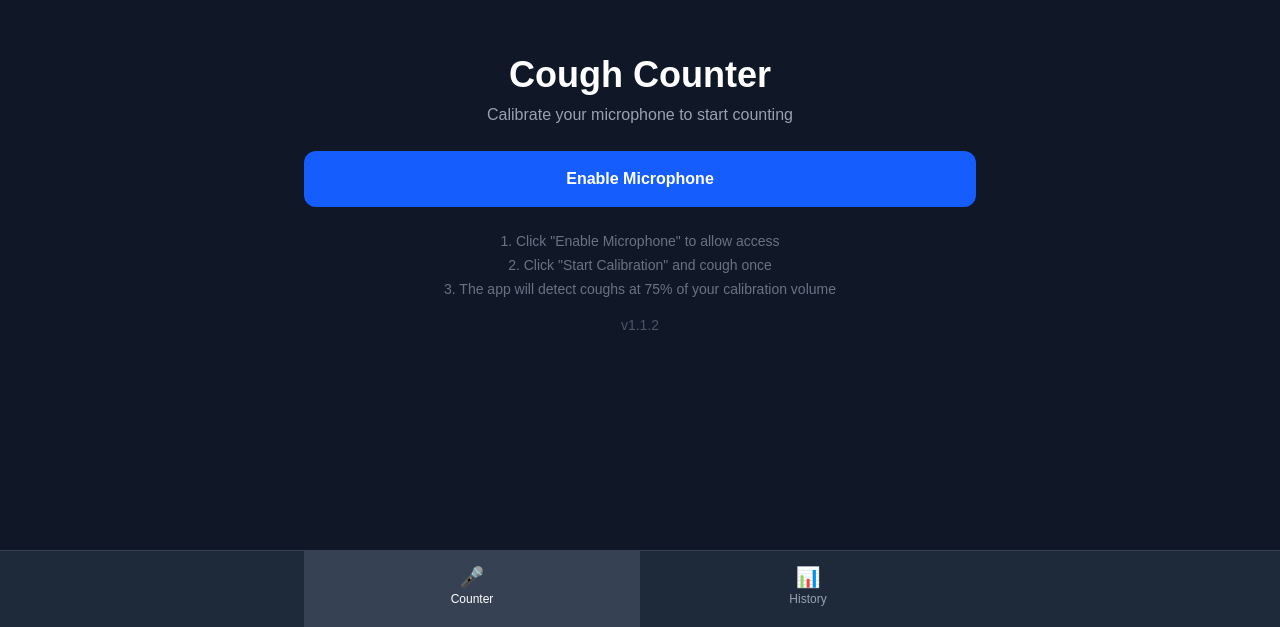
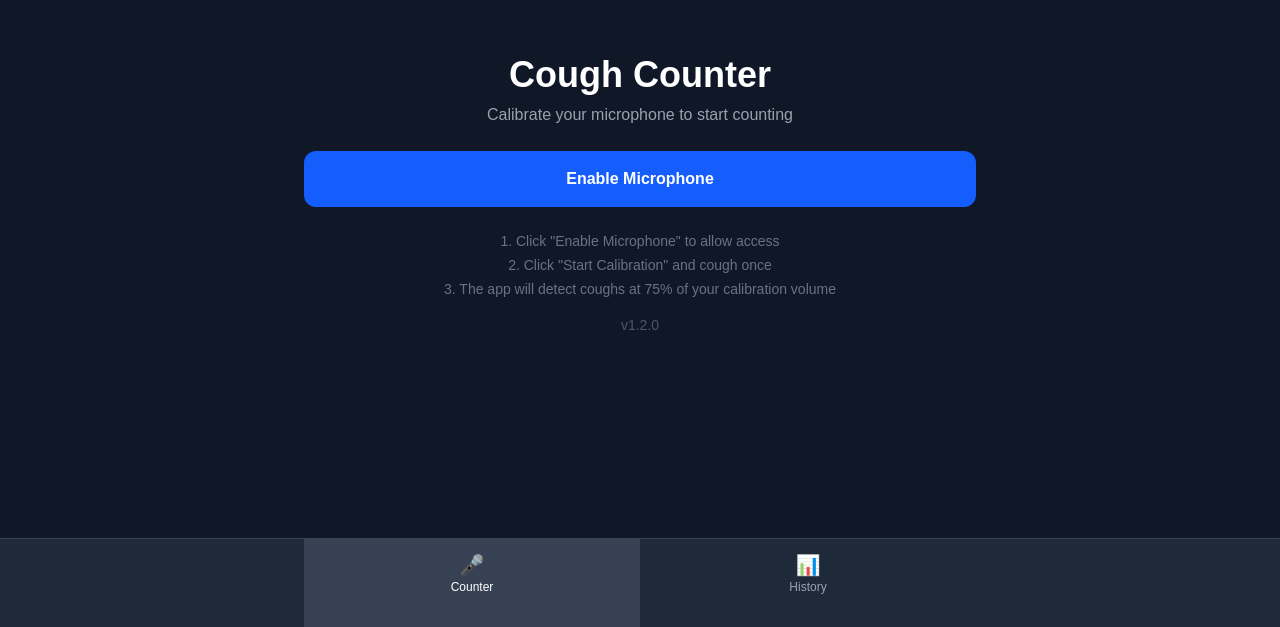
Before and after one commit to DipFlip/cough-counter, a Next.js app: page / in a window 1280 px wide. Shown: the part 173-800 px from the top of the page. Built offline with nearby package versions, Linux system fonts and the light colour scheme.

Commit message:
Increase bottom nav padding (v1.2.0)

```diff
--- a/app/history/page.tsx
+++ b/app/history/page.tsx
@@ -77,14 +77,14 @@ export default function HistoryPage() {
         <div className="max-w-2xl mx-auto flex">
           <Link
             href="/"
-            className="flex-1 pt-3 pb-5 text-center text-gray-400 hover:text-white transition-colors"
+            className="flex-1 pt-3 pb-8 text-center text-gray-400 hover:text-white transition-colors"
           >
             <div className="text-xl">🎤</div>
             <div className="text-xs">Counter</div>
           </Link>
           <Link
             href="/history"
-            className="flex-1 pt-3 pb-5 text-center text-white bg-gray-700"
+            className="flex-1 pt-3 pb-8 text-center text-white bg-gray-700"
           >
             <div className="text-xl">📊</div>
             <div className="text-xs">History</div>
--- a/app/page.tsx
+++ b/app/page.tsx
@@ -273,14 +273,14 @@ export default function Home() {
         <div className="max-w-2xl mx-auto flex">
           <Link
             href="/"
-            className="flex-1 pt-3 pb-5 text-center text-white bg-gray-700"
+            className="flex-1 pt-3 pb-8 text-center text-white bg-gray-700"
           >
             <div className="text-xl">🎤</div>
             <div className="text-xs">Counter</div>
           </Link>
           <Link
             href="/history"
-            className="flex-1 pt-3 pb-5 text-center text-gray-400 hover:text-white transition-colors"
+            className="flex-1 pt-3 pb-8 text-center text-gray-400 hover:text-white transition-colors"
           >
             <div className="text-xl">📊</div>
             <div className="text-xs">History</div>
--- a/lib/version.ts
+++ b/lib/version.ts
@@ -1,2 +1,2 @@
 // App version - increment this when releasing updates
-export const APP_VERSION = "1.1.2";
+export const APP_VERSION = "1.2.0";
```
